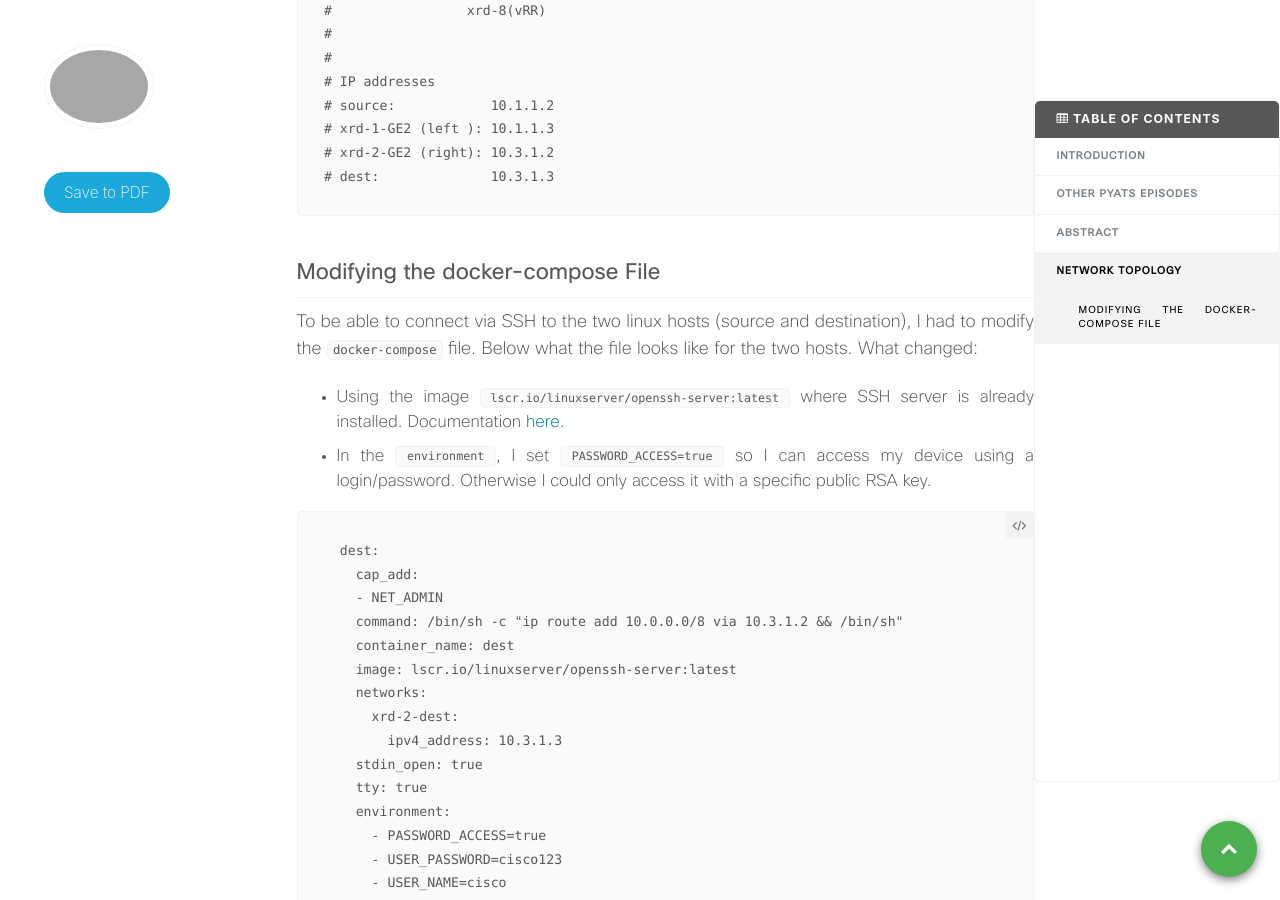
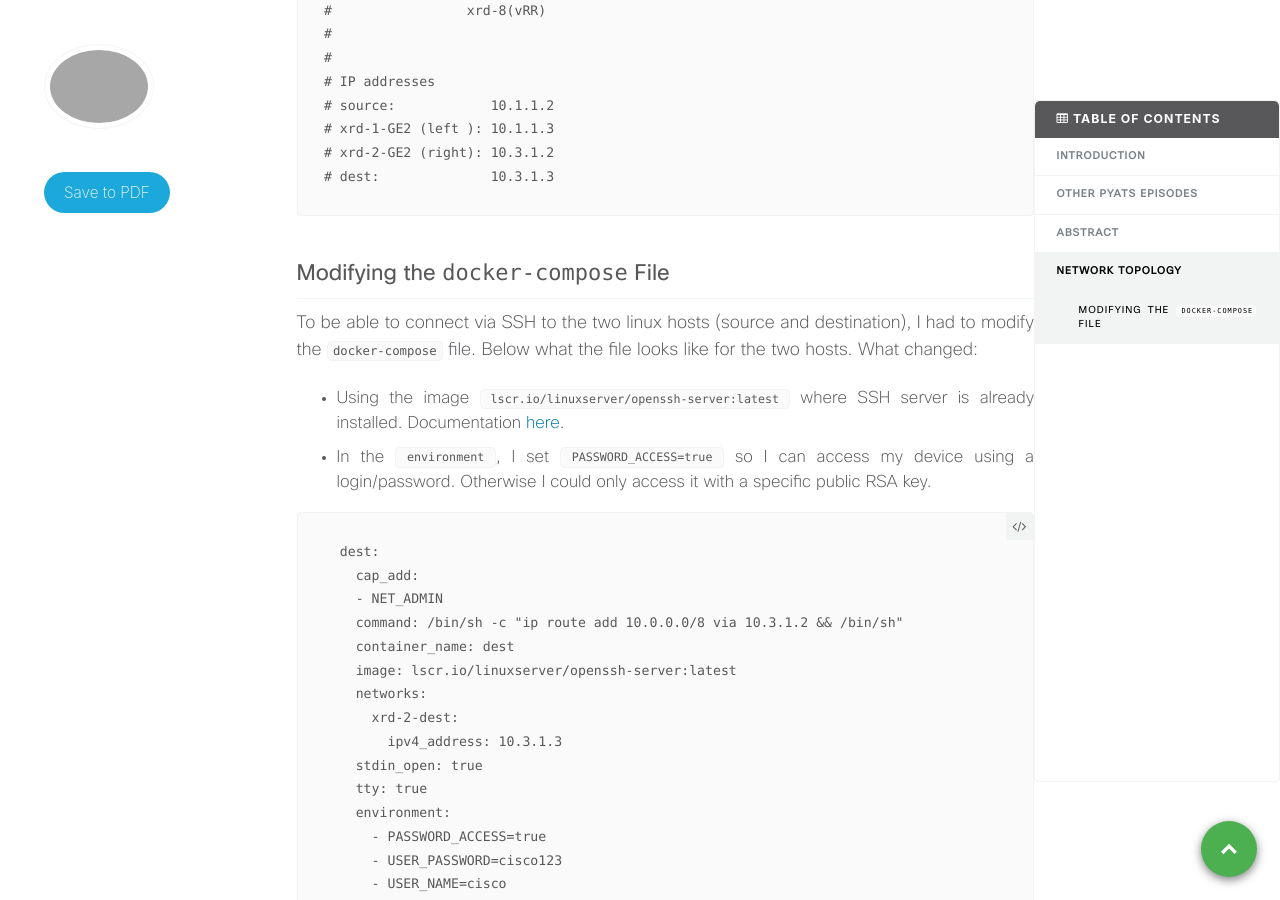
Before and after one commit to xrdocs/programmability, a Jekyll site: the page built from _tutorials/pyats-series-adding-and-removing-configuration.md, in a window 1280 px wide and 900 px high, scrolled down 2169 px. Built offline with Jekyll 4.4.1, drawn with Linux system fonts in a browser that asks for light colours; comment, search, counter and statistics services are not loaded.

````diff
--- a/_tutorials/pyats-series-adding-and-removing-configuration.md
+++ b/_tutorials/pyats-series-adding-and-removing-configuration.md
@@ -69,7 +69,7 @@ The topology will look like below. We will send traffic between a source and a d
 # dest:              10.3.1.3
 ```
 
-## Modifying the docker-compose File
+## Modifying the `docker-compose` File
 
 To be able to connect via SSH to the two linux hosts (source and destination), I had to modify the `docker-compose` file. Below what the file looks like for the two hosts. What changed:
 - Using the image `lscr.io/linuxserver/openssh-server:latest` where SSH server is already installed. Documentation [here](https://github.com/linuxserver/docker-openssh-server).
````
